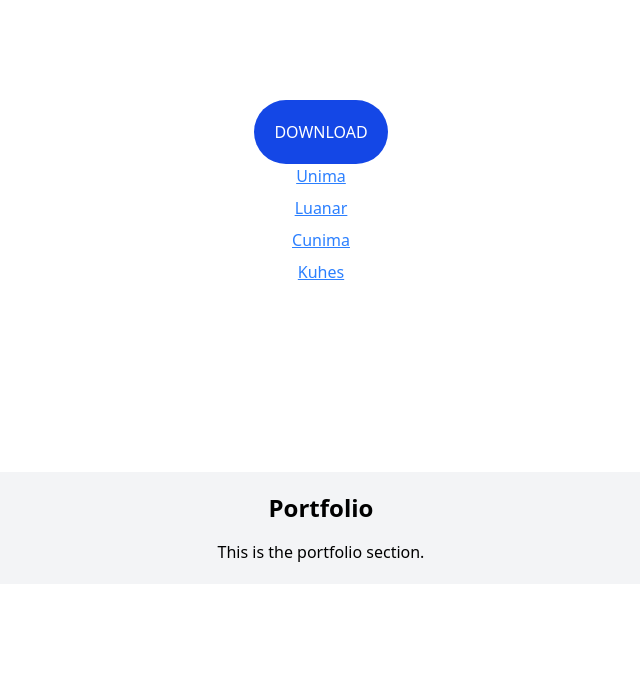
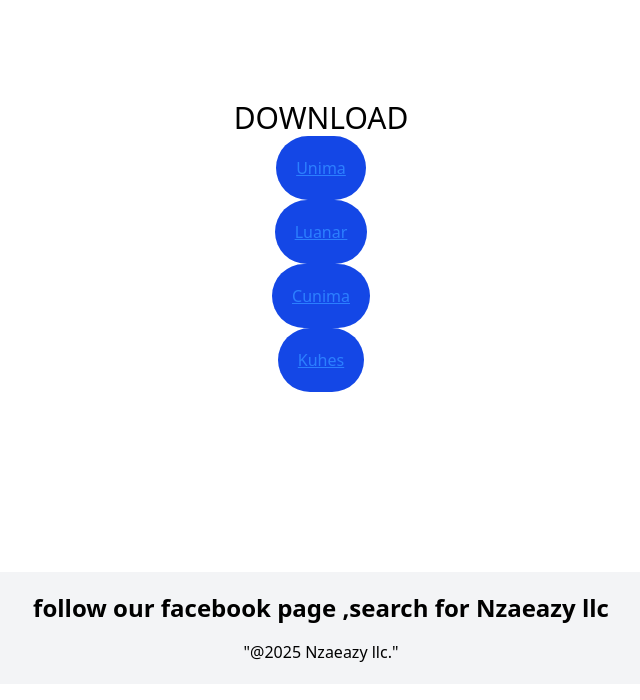
Before and after one commit to Benjamin-Manjolo/portalappsdownloads, a React (Vite) app: page / in a window 1280 px wide. Shown: the top 700 px of the page, without its empty margins (319-959 px from the left). Built offline with nearby package versions, Linux system fonts and the light colour scheme.

Commit message:
added buttons

```diff
--- a/src/App.jsx
+++ b/src/App.jsx
@@ -13,7 +13,7 @@ export default function App() {
         if (portfolioSection) {
           portfolioSection.scrollIntoView({ behavior: "smooth" });
         }
-      }, 2000);
+      }, 5000);
     }
     return () => clearTimeout(timer);
   }, [showPrompt]);
@@ -35,14 +35,14 @@ export default function App() {
   return (
     <>
       <div className="flex flex-col mt-20 justify-center p-5 items-center">
-        <div className="bg-blue-700 h-auto w-auto rounded-4xl p-5 ">
-          <p className="text-bold text-1xl text-white">DOWNLOAD</p>
-        </div>
+        <p className="text-bold text-3xl">DOWNLOAD</p>
+
         {showPrompt && (
           <div className="mb-4 p-2 bg-green-200 text-green-800 rounded">
             Downloading has started
           </div>
         )}
+        <div className="bg-blue-700 h-auto w-auto rounded-4xl p-5 ">
           <a
             href="/src/assets/Unima_1.0.0.apk"
             onClick={handleDownloadClick}
@@ -50,6 +50,9 @@ export default function App() {
           >
             Unima
           </a>
+        </div>
+        <div className="bg-blue-700 h-auto w-auto rounded-4xl p-5 ">
+          {" "}
           <a
             href="/src/assets/Luanar_1.0.0.apk"
             onClick={handleDownloadClick}
@@ -57,6 +60,8 @@ export default function App() {
           >
             Luanar
           </a>
+        </div>
+        <div className="bg-blue-700 h-auto w-auto rounded-4xl p-5 ">
           <a
             href="/src/assets/Cunima_1.0.0.apk"
             onClick={handleDownloadClick}
@@ -64,6 +69,9 @@ export default function App() {
           >
             Cunima
           </a>
+        </div>
+        <div className="bg-blue-700 h-auto w-auto rounded-4xl p-5 ">
+          {" "}
           <a
             href="/src/assets/Kuhes_1.0.0.apk"
             onClick={handleDownloadClick}
@@ -72,11 +80,14 @@ export default function App() {
             Kuhes
           </a>
         </div>
+      </div>
 
       {/* Portfolio section at the bottom */}
       <div id="portfolio" className="mt-40 p-5 bg-gray-100 w-full text-center">
-        <h2 className="text-2xl font-bold mb-4">Portfolio</h2>
-        <p>This is the portfolio section.</p>
+        <h2 className="text-2xl font-bold mb-4">
+          follow our facebook page ,search for Nzaeazy llc
+        </h2>
+        <p>"@2025 Nzaeazy llc."</p>
       </div>
     </>
   );
```
Lines whose indentation alone changed are shown as unchanged.
